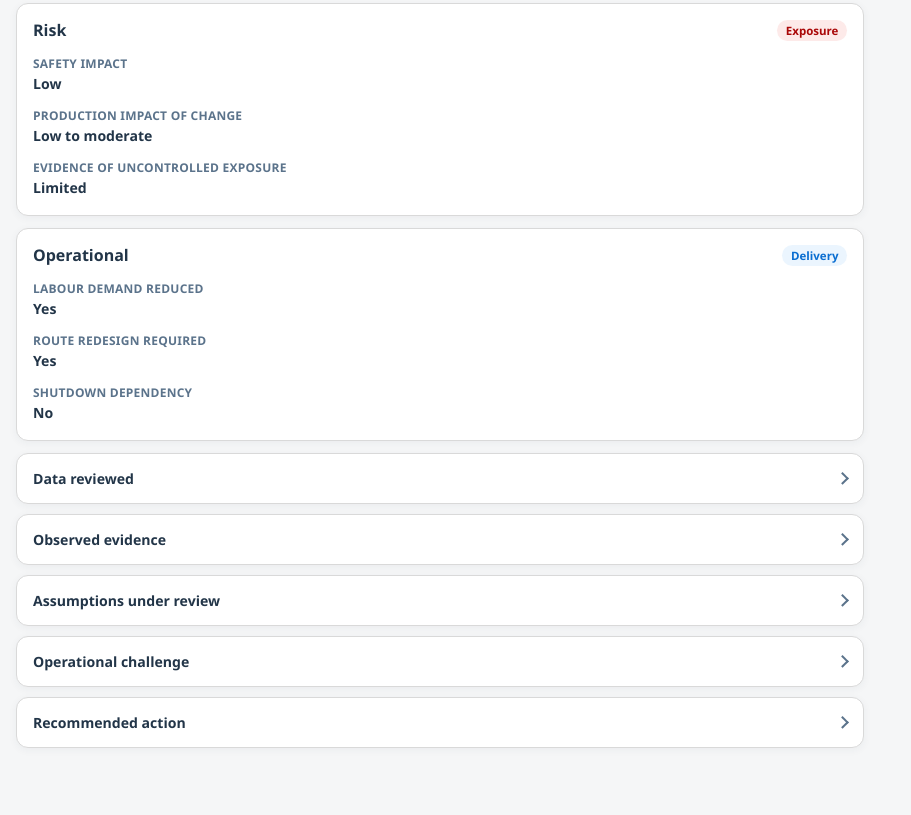
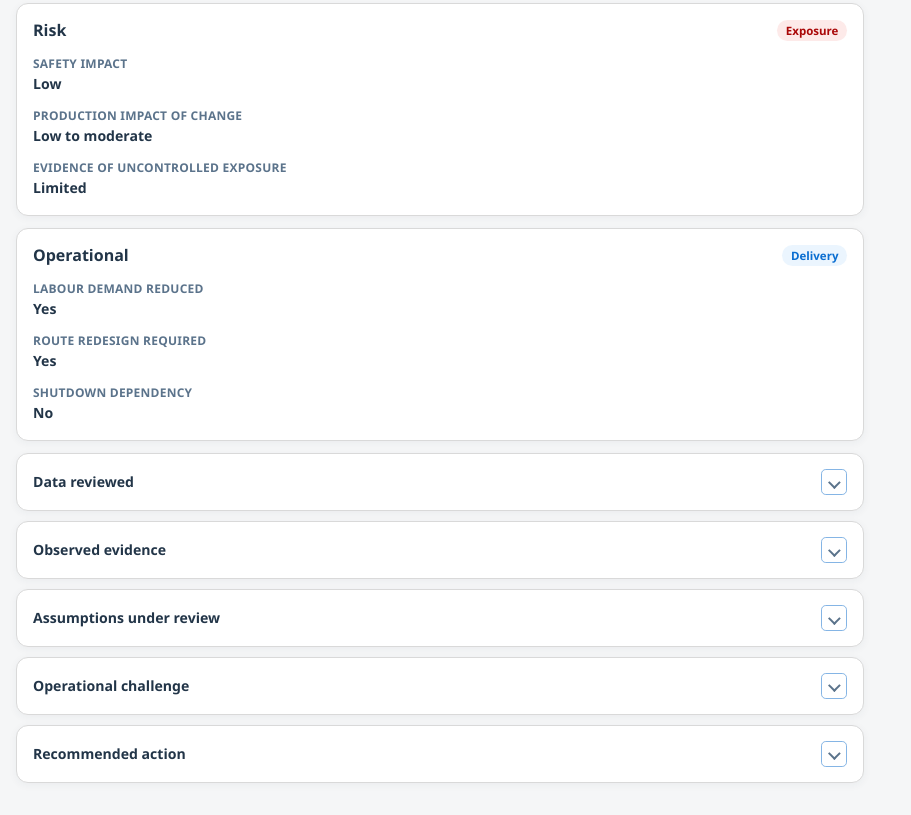
Before and after one commit to Fmkunle/Maintenance-Strategy-G, a plain HTML site: page economic-opportunity-detail.html in a window 1280 px wide. Shown: the part 605-1420 px from the top of the page, without its empty margins (0-911 px from the left). Before the commit the page ends 1385 px from the top, so only its background shows below. Drawn offline with Linux system fonts and the light colour scheme.

Commit message:
Use Fiori-style disclosure controls on detail accordions

```diff
--- a/economic-opportunity-detail.html
+++ b/economic-opportunity-detail.html
@@ -151,7 +151,9 @@
             <details class="fiori-accordion">
               <summary>
                 <span class="fiori-accordion__label">Data reviewed</span>
-                <span class="fiori-accordion__icon" aria-hidden="true"></span>
+                <span class="fiori-accordion__trigger" aria-hidden="true">
+                  <span class="fiori-accordion__icon"></span>
+                </span>
               </summary>
               <p id="detailDataReviewed"></p>
             </details>
@@ -159,7 +161,9 @@
             <details class="fiori-accordion">
               <summary>
                 <span class="fiori-accordion__label">Observed evidence</span>
-                <span class="fiori-accordion__icon" aria-hidden="true"></span>
+                <span class="fiori-accordion__trigger" aria-hidden="true">
+                  <span class="fiori-accordion__icon"></span>
+                </span>
               </summary>
               <ul id="detailObservedEvidence" class="fiori-list"></ul>
             </details>
@@ -167,7 +171,9 @@
             <details class="fiori-accordion">
               <summary>
                 <span class="fiori-accordion__label">Assumptions under review</span>
-                <span class="fiori-accordion__icon" aria-hidden="true"></span>
+                <span class="fiori-accordion__trigger" aria-hidden="true">
+                  <span class="fiori-accordion__icon"></span>
+                </span>
               </summary>
               <ul id="detailAssumptions" class="fiori-list"></ul>
             </details>
@@ -175,7 +181,9 @@
             <details class="fiori-accordion">
               <summary>
                 <span class="fiori-accordion__label">Operational challenge</span>
-                <span class="fiori-accordion__icon" aria-hidden="true"></span>
+                <span class="fiori-accordion__trigger" aria-hidden="true">
+                  <span class="fiori-accordion__icon"></span>
+                </span>
               </summary>
               <ul id="detailOperationalChallenge" class="fiori-list"></ul>
             </details>
@@ -183,7 +191,9 @@
             <details class="fiori-accordion">
               <summary>
                 <span class="fiori-accordion__label">Recommended action</span>
-                <span class="fiori-accordion__icon" aria-hidden="true"></span>
+                <span class="fiori-accordion__trigger" aria-hidden="true">
+                  <span class="fiori-accordion__icon"></span>
+                </span>
               </summary>
               <p id="detailRecommendedAction"></p>
             </details>
--- a/styles.css
+++ b/styles.css
@@ -2570,14 +2570,28 @@ body.fiori-overview-page[data-theme="dark"] .fiori-analytic-card--link:hover {
 }
 
 .fiori-accordion__icon {
+  display: inline-flex;
   width: 0.55rem;
   height: 0.55rem;
   border-right: 2px solid var(--fiori-text-muted);
   border-bottom: 2px solid var(--fiori-text-muted);
-  transform: rotate(-45deg);
+  transform: rotate(45deg);
   transition: transform var(--transition-fast), border-color var(--transition-fast);
+}
+
+.fiori-accordion__trigger {
+  width: 1.625rem;
+  height: 1.625rem;
+  border: 1px solid var(--fiori-button-border);
+  border-radius: 0.3rem;
+  background: var(--fiori-button-bg);
+  display: inline-flex;
+  align-items: center;
+  justify-content: center;
   flex: 0 0 auto;
   margin-left: 0.75rem;
+  box-shadow: inset 0 0 0 1px rgba(255, 255, 255, 0.04);
+  transition: border-color var(--transition-fast), background var(--transition-fast), box-shadow var(--transition-fast);
 }
 
 .fiori-accordion summary:hover,
@@ -2586,12 +2600,23 @@ body.fiori-overview-page[data-theme="dark"] .fiori-analytic-card--link:hover {
   outline: none;
 }
 
+.fiori-accordion summary:hover .fiori-accordion__trigger,
+.fiori-accordion summary:focus-visible .fiori-accordion__trigger {
+  border-color: color-mix(in srgb, var(--fiori-link) 56%, var(--fiori-button-border));
+  box-shadow: 0 0 0 1px color-mix(in srgb, var(--fiori-link) 12%, transparent);
+}
+
 .fiori-accordion[open] summary {
   border-bottom: 1px solid var(--fiori-row-border);
 }
 
+.fiori-accordion[open] .fiori-accordion__trigger {
+  border-color: color-mix(in srgb, var(--fiori-link) 60%, var(--fiori-button-border));
+  background: color-mix(in srgb, var(--fiori-link) 8%, var(--fiori-button-bg));
+}
+
 .fiori-accordion[open] .fiori-accordion__icon {
-  transform: rotate(45deg);
+  transform: rotate(-135deg);
   border-color: var(--fiori-link);
 }
 
```
